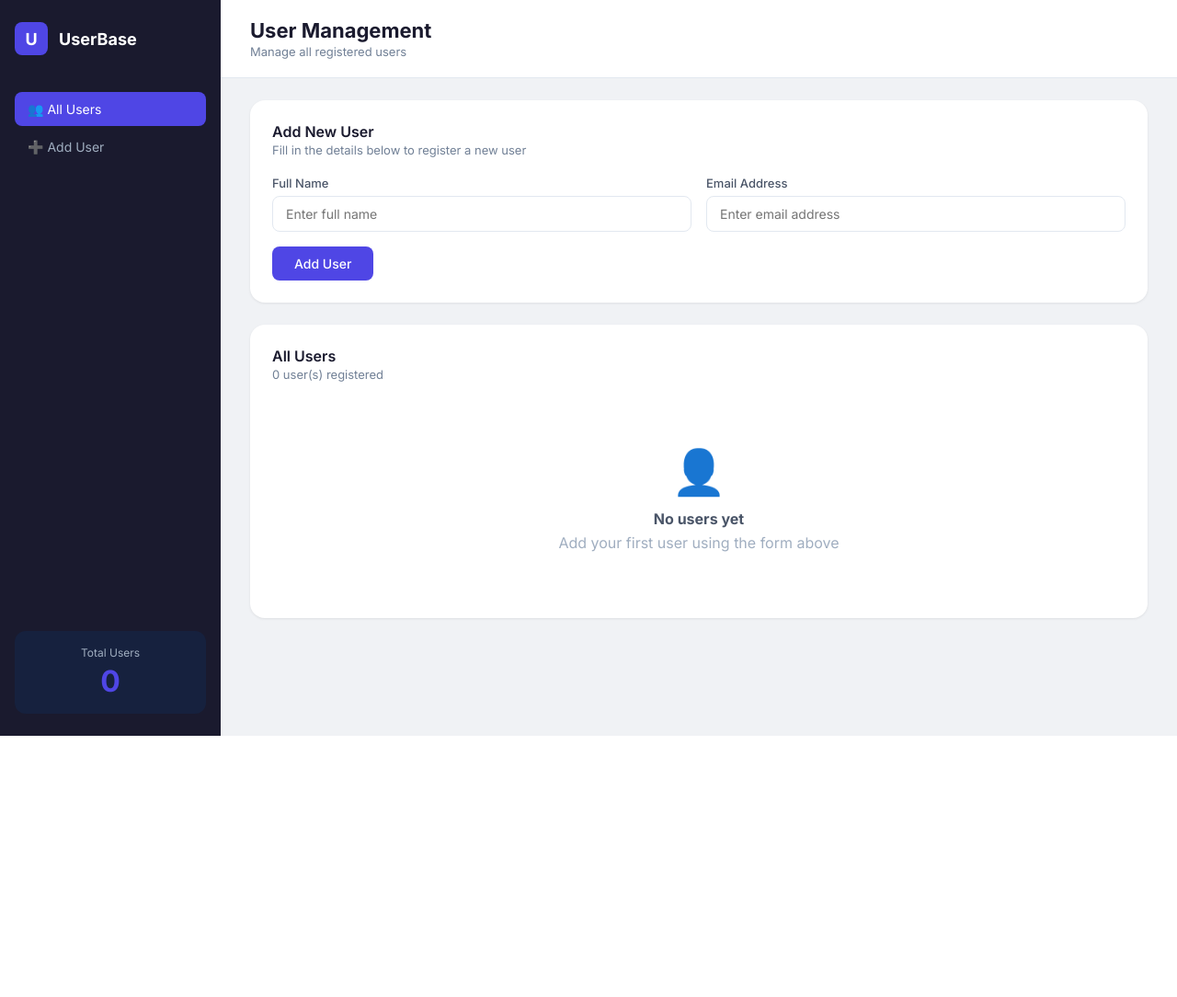
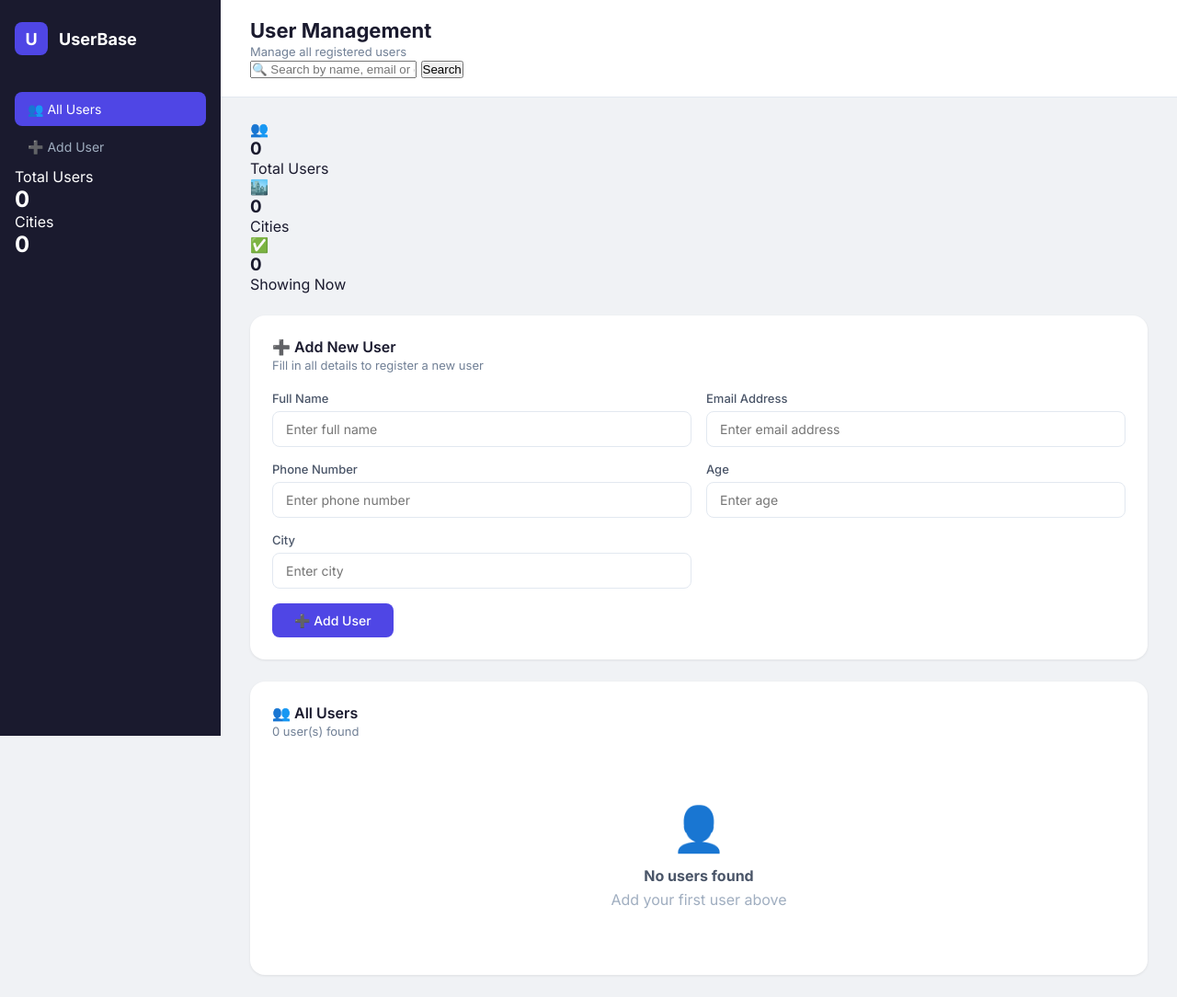
Before and after one commit to kanishkaadevi/project, a Flask app: page / in a window 1280 px wide. Shown: the whole page at 92% size. Before the commit the page ends 800 px from the top, so only its background shows below. Run offline with Flask 3, Linux system fonts and the light colour scheme.

Commit message:
Enhance user stats display and search functionality

```diff
--- a/templates/index.html
+++ b/templates/index.html
@@ -18,9 +18,15 @@
             <a href="/" class="nav-item active">👥 All Users</a>
             <a href="#add-form" class="nav-item">➕ Add User</a>
         </nav>
-        <div class="sidebar-footer">
-            <p>Total Users</p>
-            <h2>{{ users|length }}</h2>
+        <div class="sidebar-stats">
+            <div class="stat-box">
+                <p>Total Users</p>
+                <h2>{{ total }}</h2>
+            </div>
+            <div class="stat-box">
+                <p>Cities</p>
+                <h2>{{ cities }}</h2>
+            </div>
         </div>
     </div>
 
@@ -30,14 +36,47 @@
                 <h1>User Management</h1>
                 <p>Manage all registered users</p>
             </div>
+            <form method="GET" class="search-form">
+                <input type="text" name="search" placeholder="🔍 Search by name, email or city..." value="{{ search }}">
+                <button type="submit">Search</button>
+                {% if search %}
+                <a href="/" class="clear-btn">Clear</a>
+                {% endif %}
+            </form>
         </div>
 
         <div class="content">
 
+            <!-- Stats Cards -->
+            <div class="stats-row">
+                <div class="stat-card purple">
+                    <div class="stat-icon">👥</div>
+                    <div>
+                        <h3>{{ total }}</h3>
+                        <p>Total Users</p>
+                    </div>
+                </div>
+                <div class="stat-card blue">
+                    <div class="stat-icon">🏙️</div>
+                    <div>
+                        <h3>{{ cities }}</h3>
+                        <p>Cities</p>
+                    </div>
+                </div>
+                <div class="stat-card green">
+                    <div class="stat-icon">✅</div>
+                    <div>
+                        <h3>{{ users|length }}</h3>
+                        <p>Showing Now</p>
+                    </div>
+                </div>
+            </div>
+
+            <!-- Add User Form -->
             <div class="card" id="add-form">
                 <div class="card-header">
-                    <h2>Add New User</h2>
-                    <p>Fill in the details below to register a new user</p>
+                    <h2>➕ Add New User</h2>
+                    <p>Fill in all details to register a new user</p>
                 </div>
                 <form method="POST" class="form">
                     <div class="form-row">
@@ -50,14 +89,31 @@
                             <input type="email" name="email" placeholder="Enter email address" required>
                         </div>
                     </div>
-                    <button type="submit" class="btn-primary">Add User</button>
+                    <div class="form-row">
+                        <div class="form-group">
+                            <label>Phone Number</label>
+                            <input type="text" name="phone" placeholder="Enter phone number">
+                        </div>
+                        <div class="form-group">
+                            <label>Age</label>
+                            <input type="number" name="age" placeholder="Enter age" min="1" max="120">
+                        </div>
+                    </div>
+                    <div class="form-row">
+                        <div class="form-group">
+                            <label>City</label>
+                            <input type="text" name="city" placeholder="Enter city">
+                        </div>
+                    </div>
+                    <button type="submit" class="btn-primary">➕ Add User</button>
                 </form>
             </div>
 
+            <!-- Users Table -->
             <div class="card">
                 <div class="card-header">
-                    <h2>All Users</h2>
-                    <p>{{ users|length }} user(s) registered</p>
+                    <h2>👥 All Users</h2>
+                    <p>{{ users|length }} user(s) found</p>
                 </div>
 
                 {% if users %}
@@ -67,8 +123,11 @@
                             <th>#</th>
                             <th>Name</th>
                             <th>Email</th>
+                            <th>Phone</th>
+                            <th>Age</th>
+                            <th>City</th>
                             <th>Joined</th>
-                            <th>Action</th>
+                            <th>Actions</th>
                         </tr>
                     </thead>
                     <tbody>
@@ -82,9 +141,13 @@
                                 </div>
                             </td>
                             <td>{{ user.email }}</td>
+                            <td>{{ user.phone or 'N/A' }}</td>
+                            <td>{{ user.age or 'N/A' }}</td>
+                            <td>{{ user.city or 'N/A' }}</td>
                             <td>{{ user.created_at[:10] if user.created_at else 'N/A' }}</td>
-                            <td>
-                                <a href="/delete/{{ user.id }}" class="btn-delete" onclick="return confirm('Delete this user?')">Delete</a>
+                            <td class="actions">
+                                <a href="/edit/{{ user.id }}" class="btn-edit">✏️ Edit</a>
+                                <a href="/delete/{{ user.id }}" class="btn-delete" onclick="return confirm('Delete this user?')">🗑️ Delete</a>
                             </td>
                         </tr>
                         {% endfor %}
@@ -93,8 +156,8 @@
                 {% else %}
                 <div class="empty">
                     <p>👤</p>
-                    <h3>No users yet</h3>
-                    <p>Add your first user using the form above</p>
+                    <h3>No users found</h3>
+                    <p>{% if search %}No results for "{{ search }}"{% else %}Add your first user above{% endif %}</p>
                 </div>
                 {% endif %}
             </div>
```
